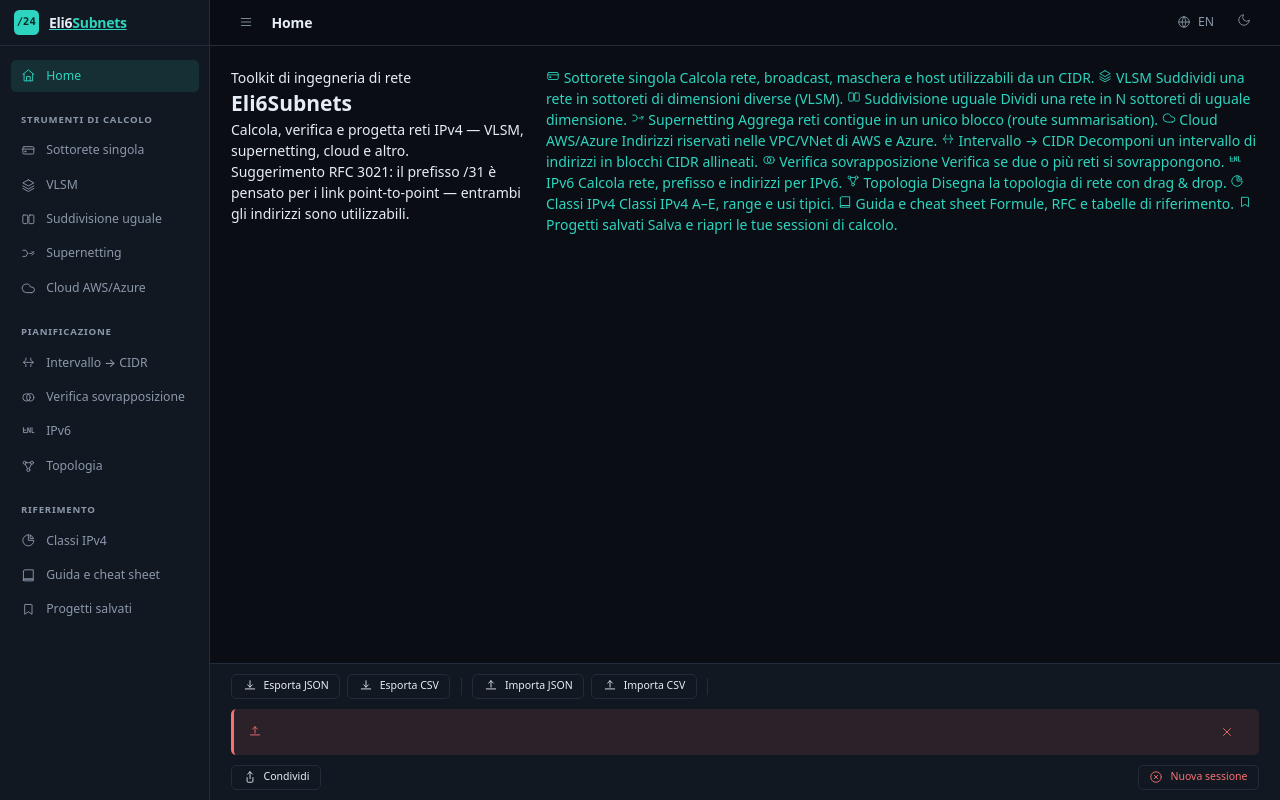
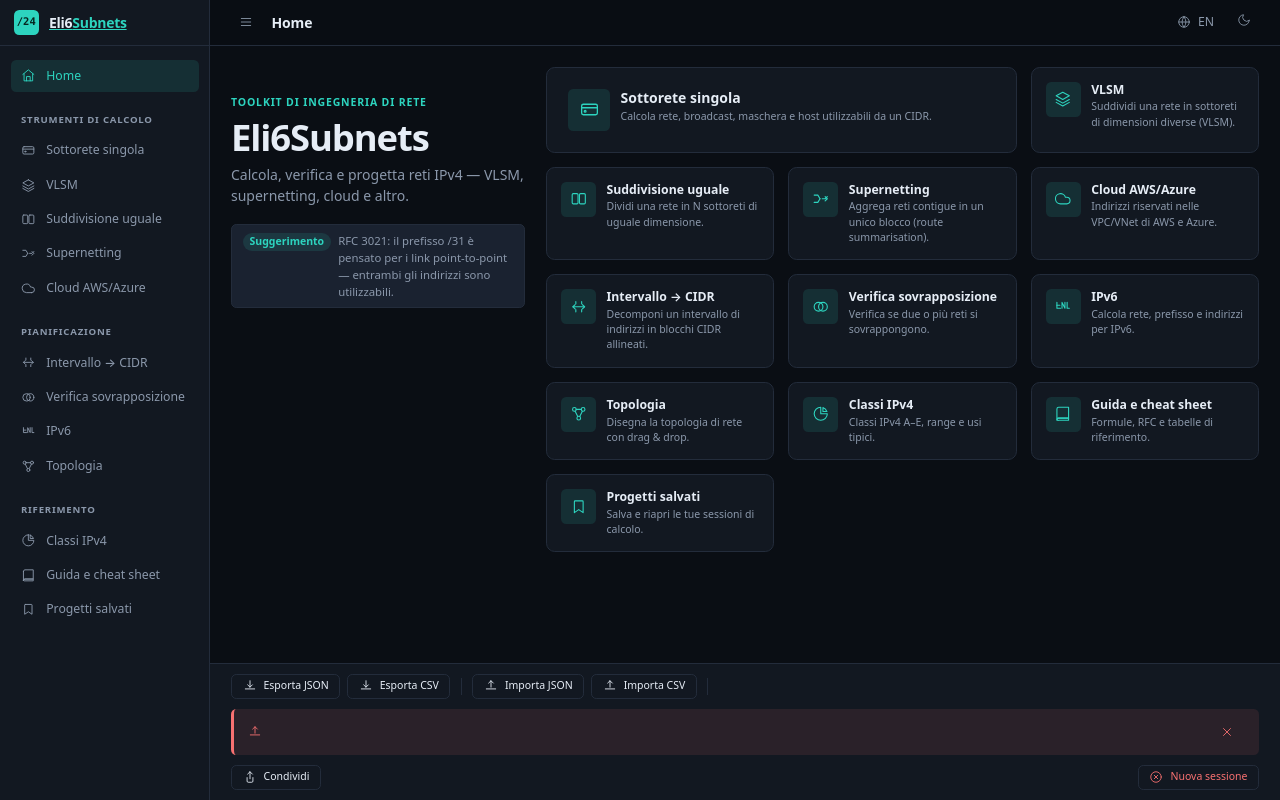
Before and after one commit to EliseyRotar/Eli6Subnets, a website built with Vite: page index.html in a window 1280 px wide. Built offline with nearby package versions, Linux system fonts and the light colour scheme.

Commit message:
style: add home hero, tip and bento card components

```diff
--- a/src/styles/components.css
+++ b/src/styles/components.css
@@ -398,6 +398,227 @@
   min-height: 1.5em;
   font-size: var(--text-xs);
   color: var(--color-text-muted);
+}
+
+/* ── Home / launcher view ────────────────────────────────────────── */
+
+.home-view {
+  display: flex;
+  flex-direction: column;
+  gap: var(--space-8);
+  max-width: 1100px;
+  margin: 0 auto;
+  width: 100%;
+}
+
+/* Hero banner */
+.home-hero {
+  display: flex;
+  flex-direction: column;
+  gap: var(--space-2);
+  padding: var(--space-8) 0 var(--space-2);
+}
+
+.home-hero__kicker {
+  margin: 0;
+  font-size: var(--text-xs);
+  font-weight: 600;
+  text-transform: uppercase;
+  letter-spacing: 0.08em;
+  color: var(--color-accent);
+}
+
+.home-hero__title {
+  margin: 0;
+  font-size: clamp(1.8rem, 4vw, 2.6rem);
+  font-weight: 800;
+  letter-spacing: -0.03em;
+  line-height: 1.1;
+  color: var(--color-text);
+}
+
+.home-hero__sub {
+  margin: 0;
+  max-width: 52ch;
+  font-size: var(--text-lg);
+  color: var(--color-text-muted);
+  line-height: 1.5;
+}
+
+/* Rotating tip */
+.home-tip {
+  display: flex;
+  align-items: baseline;
+  gap: var(--space-2);
+  margin-top: var(--space-3);
+  padding: var(--space-2) var(--space-3);
+  border-radius: var(--radius-md);
+  background: var(--color-surface-2);
+  border: 1px solid var(--color-border);
+  font-size: var(--text-sm);
+  color: var(--color-text-muted);
+  max-width: 62ch;
+}
+
+.home-tip__badge {
+  flex-shrink: 0;
+  padding: 1px var(--space-2);
+  border-radius: 9999px;
+  background: var(--color-accent-subtle);
+  color: var(--color-accent);
+  font-size: var(--text-xs);
+  font-weight: 600;
+}
+
+.home-tip__text {
+  line-height: 1.5;
+}
+
+/* Bento grid */
+.home-grid {
+  display: grid;
+  grid-template-columns: repeat(auto-fill, minmax(220px, 1fr));
+  gap: var(--space-4);
+}
+
+/* Tool card */
+.home-card {
+  position: relative;
+  display: flex;
+  align-items: flex-start;
+  gap: var(--space-3);
+  padding: var(--space-4);
+  border-radius: var(--radius-lg);
+  border: 1px solid var(--color-border);
+  background: var(--color-surface);
+  color: var(--color-text);
+  text-decoration: none;
+  overflow: hidden;
+  cursor: pointer;
+  opacity: 0;
+  transform: translateY(16px);
+  animation: home-card-in 0.45s cubic-bezier(0.22, 1, 0.36, 1) forwards;
+  animation-delay: calc(var(--i, 0) * 50ms);
+  transition: border-color 0.2s, box-shadow 0.2s, transform 0.2s;
+}
+
+/* Cursor-tracking glow (only active when --x/--y are set by JS) */
+.home-card::after {
+  content: '';
+  position: absolute;
+  inset: 0;
+  border-radius: inherit;
+  opacity: 0;
+  background: radial-gradient(
+    240px circle at var(--x, 50%) var(--y, 50%),
+    rgba(255, 255, 255, 0.07),
+    transparent 60%
+  );
+  transition: opacity 0.3s;
+  pointer-events: none;
+}
+
+.home-card:hover {
+  border-color: var(--color-border-strong);
+  box-shadow: var(--shadow-md);
+  transform: translateY(-2px);
+}
+
+.home-card:hover::after {
+  opacity: 1;
+}
+
+.home-card:focus-visible {
+  outline: 2px solid var(--color-accent);
+  outline-offset: 2px;
+}
+
+/* Hero tile: span 2 columns, larger padding */
+.home-card--hero {
+  grid-column: span 2;
+  padding: var(--space-6);
+}
+
+.home-card--hero .home-card__icon {
+  width: 3rem;
+  height: 3rem;
+  font-size: 1.5rem;
+}
+
+.home-card--hero .home-card__title {
+  font-size: var(--text-lg);
+}
+
+/* Icon in a tinted rounded square */
+.home-card__icon {
+  flex-shrink: 0;
+  display: grid;
+  place-items: center;
+  width: 2.5rem;
+  height: 2.5rem;
+  border-radius: var(--radius-md);
+  background: var(--color-accent-subtle);
+  color: var(--color-accent);
+  font-size: 1.25rem;
+  transition: transform 0.2s;
+}
+
+.home-card:hover .home-card__icon {
+  transform: scale(1.08);
+}
+
+/* Card text */
+.home-card__body {
+  display: flex;
+  flex-direction: column;
+  gap: 2px;
+  min-width: 0;
+}
+
+.home-card__title {
+  font-size: var(--text-base);
+  font-weight: 600;
+  line-height: 1.3;
+}
+
+.home-card__desc {
+  font-size: var(--text-xs);
+  color: var(--color-text-muted);
+  line-height: 1.45;
+}
+
+/* Entrance keyframe */
+@keyframes home-card-in {
+  to {
+    opacity: 1;
+    transform: none;
+  }
+}
+
+/* Reduced motion: skip entrance + hover transforms */
+@media (prefers-reduced-motion: reduce) {
+  .home-card {
+    opacity: 1;
+    transform: none;
+    animation: none;
+    transition: none;
+  }
+  .home-card:hover {
+    transform: none;
+  }
+  .home-card:hover .home-card__icon {
+    transform: none;
+  }
+}
+
+/* Narrow viewports: hero spans full width */
+@media (max-width: 540px) {
+  .home-card--hero {
+    grid-column: span 1;
+  }
+  .home-grid {
+    grid-template-columns: 1fr;
+  }
 }
 
 /* ── Alert / warning / info blocks ──────────────────────────────── */
```
